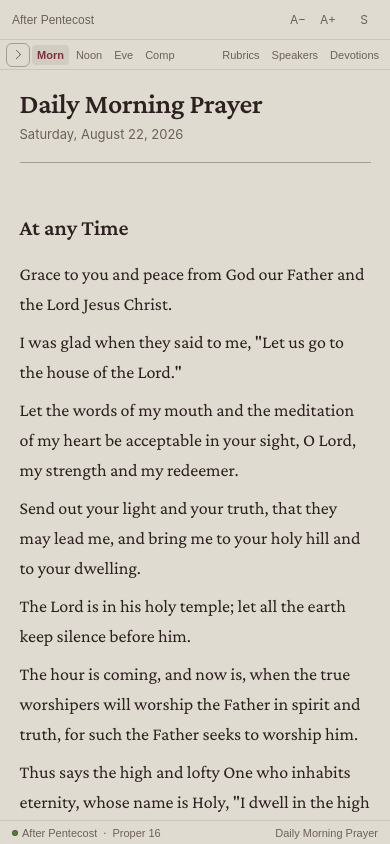
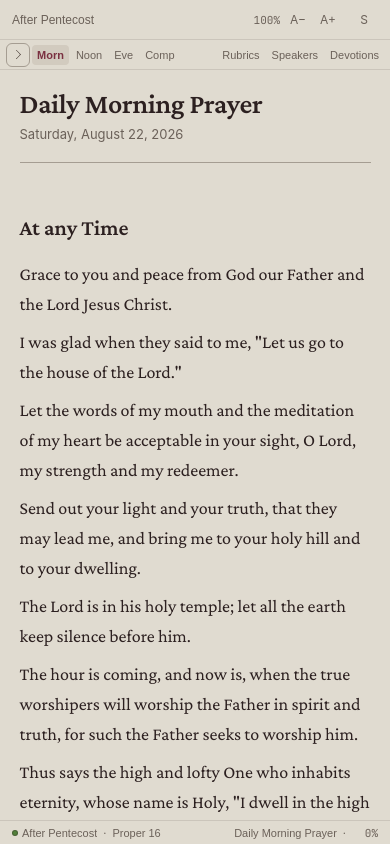
Before and after one commit to Vittv/bcp, a React Native app: screen / in a window 390 px wide. Built offline with nearby package versions, Linux system fonts and the light colour scheme.

Commit message:
feat(ui): bundle JetBrains Mono for chrome readouts and show percent on mobile

```diff
--- a/App.tsx
+++ b/App.tsx
@@ -29,6 +29,7 @@ export default function App() {
     "Crimson Pro": require("./assets/fonts/crimson-pro-latin-400-normal.woff2"),
     "Crimson Pro SemiBold": require("./assets/fonts/crimson-pro-latin-600-normal.woff2"),
     "Crimson Pro Italic": require("./assets/fonts/crimson-pro-latin-400-italic.woff2"),
+    "JetBrains Mono": require("./assets/fonts/jetbrains-mono-latin-400-normal.woff2"),
   });
 
   usePwa();
--- a/src/components/shell/StatusBar.tsx
+++ b/src/components/shell/StatusBar.tsx
@@ -1,6 +1,9 @@
 import { StyleSheet, Text, View } from "react-native";
 import type { Color, DolSlot, Season } from "../../lib/calendar/types";
 import { SeasonDot } from "./SeasonDot";
+
+// bundled via expo-font; system monospace is the fallback on native
+const MONO = '"JetBrains Mono", monospace';
 
 const SEASON_LABELS: Record<Season, string> = {
   advent: "Advent",
@@ -101,14 +104,8 @@ export function StatusBar({
         <Text style={[styles.text, styles.rightText]} numberOfLines={1}>
           {reading ?? officeName}
         </Text>
-        {!compact && (
-          <>
-            <Text style={styles.sep}>·</Text>
-            <Text style={styles.pct}>
-              {String(scrollPct).padStart(3, " ")}%
-            </Text>
-          </>
-        )}
+        <Text style={styles.sep}>·</Text>
+        <Text style={styles.pct}>{scrollPct}%</Text>
       </View>
     </View>
   );
@@ -161,10 +158,13 @@ const styles = StyleSheet.create({
     minWidth: 0,
   },
   pct: {
-    fontFamily: "monospace",
+    fontFamily: MONO,
     fontSize: 11,
     color: "var(--text-secondary, #7a6e64)",
-    letterSpacing: 0.5,
+    // reserve room for the widest value ("100%") and right-align so the
+    // number never shifts the layout as it grows
+    minWidth: 26,
+    textAlign: "right",
   },
   sep: {
     fontSize: 11,
--- a/src/components/shell/TopBar.tsx
+++ b/src/components/shell/TopBar.tsx
@@ -3,6 +3,9 @@ import { useTheme } from "../../context/ThemeContext";
 import type { Season } from "../../lib/calendar/types";
 import { IS_MACOS_TAURI, IS_TAURI } from "../../lib/desktop";
 import { WindowControls } from "./WindowControls";
+
+// bundled via expo-font; system monospace is the fallback on native
+const MONO = '"JetBrains Mono", monospace';
 
 // forwarded by react-native-web as data-tauri-drag-region; tauri's
 // injected script turns mousedown/double-click on it into window
@@ -81,7 +84,7 @@ export function TopBar({
 
       <View style={styles.controls} dataSet={IS_TAURI ? DRAG_DATA : undefined}>
         <View style={styles.fontControl}>
-          {!compact && <Text style={styles.fontPct}>{pct}</Text>}
+          <Text style={styles.fontPct}>{pct}</Text>
           <Pressable
             style={({ hovered }) => [styles.fontBtn, hovered && styles.hover]}
             onPress={() => setFontScale(fontScale - 0.05)}
@@ -162,7 +165,7 @@ const styles = StyleSheet.create({
     gap: 2,
   },
   fontPct: {
-    fontFamily: "monospace",
+    fontFamily: MONO,
     fontSize: 11,
     color: "var(--text-secondary, #7a6e64)",
     minWidth: 28,
```
Also changed, not shown: assets/fonts/jetbrains-mono-latin-400-normal.woff2 (added).
